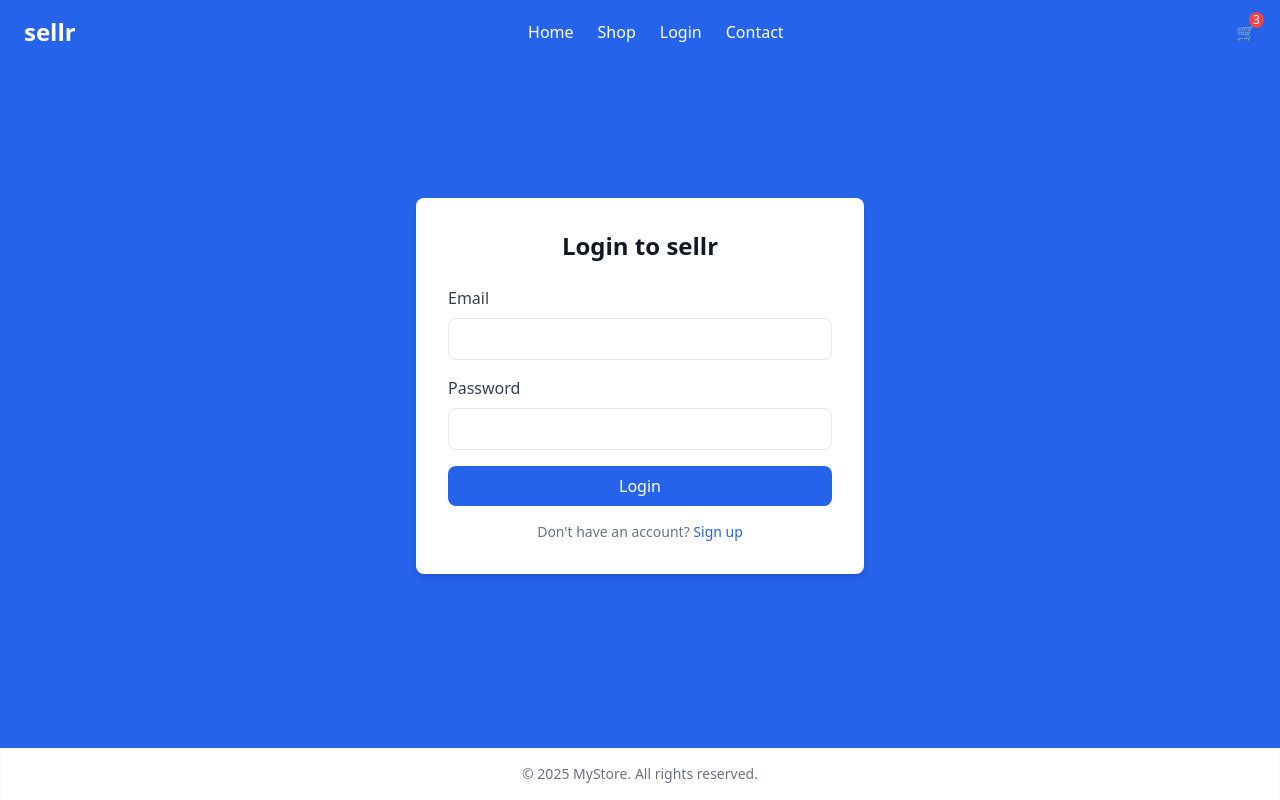
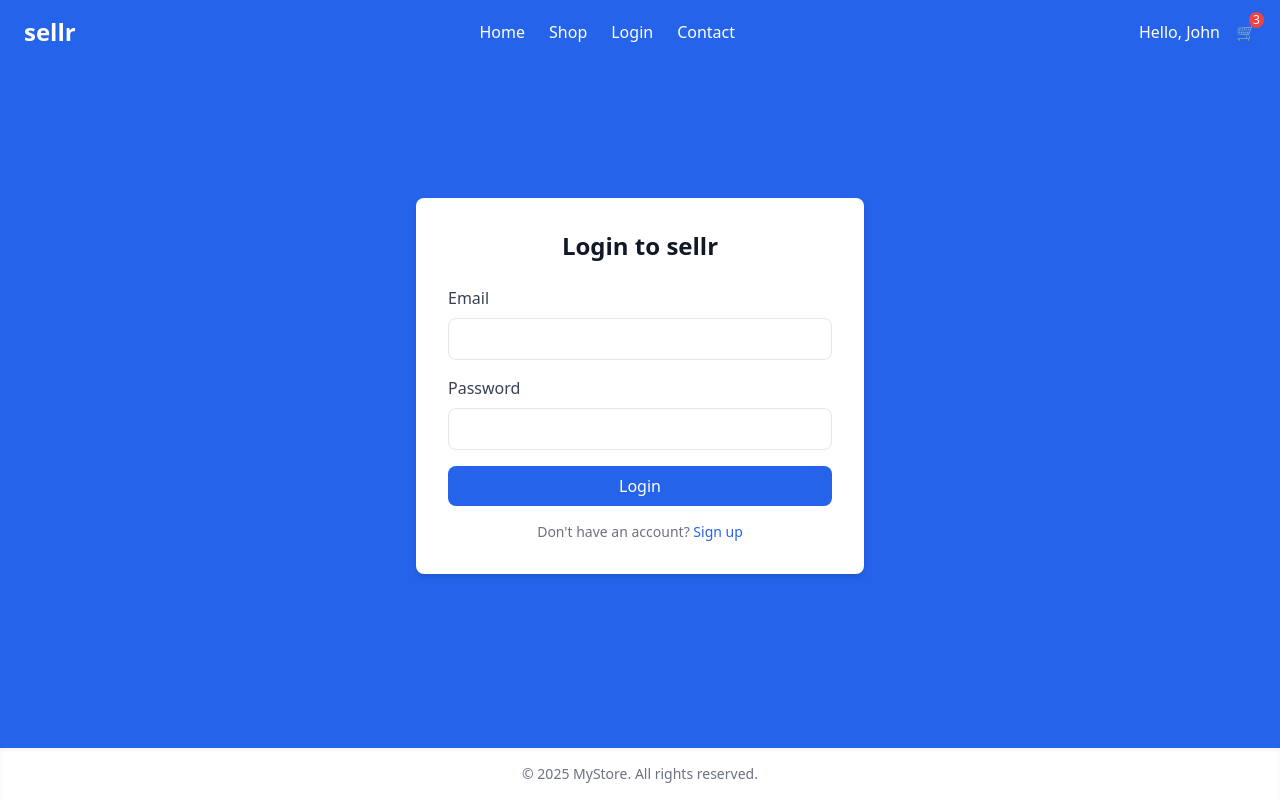
Before and after one commit to NUS-ISS-Team-2/sellr, a React (Create React App) app in the folder frontend/: page /app/login in a window 1280 px wide. Built offline with nearby package versions, Linux system fonts and the light colour scheme.

Commit message:
Show username on header

```diff
--- a/frontend/src/components/Header.jsx
+++ b/frontend/src/components/Header.jsx
@@ -13,7 +13,11 @@ export default function Header() {
           <Link to="/login" className="hover:text-gray-200">Login</Link>
           <Link to="/contact" className="hover:text-gray-200">Contact</Link>
         </nav>
-        <div className="relative">
+        <div className="relative flex items-center space-x-4">
+          {/* Username */}
+          <span className="font-medium">Hello, John</span>
+
+          {/* Cart */}
           <button className="relative">
             🛒
             <span className="absolute -top-2 -right-2 bg-red-500 text-xs rounded-full px-1">3</span>
```
